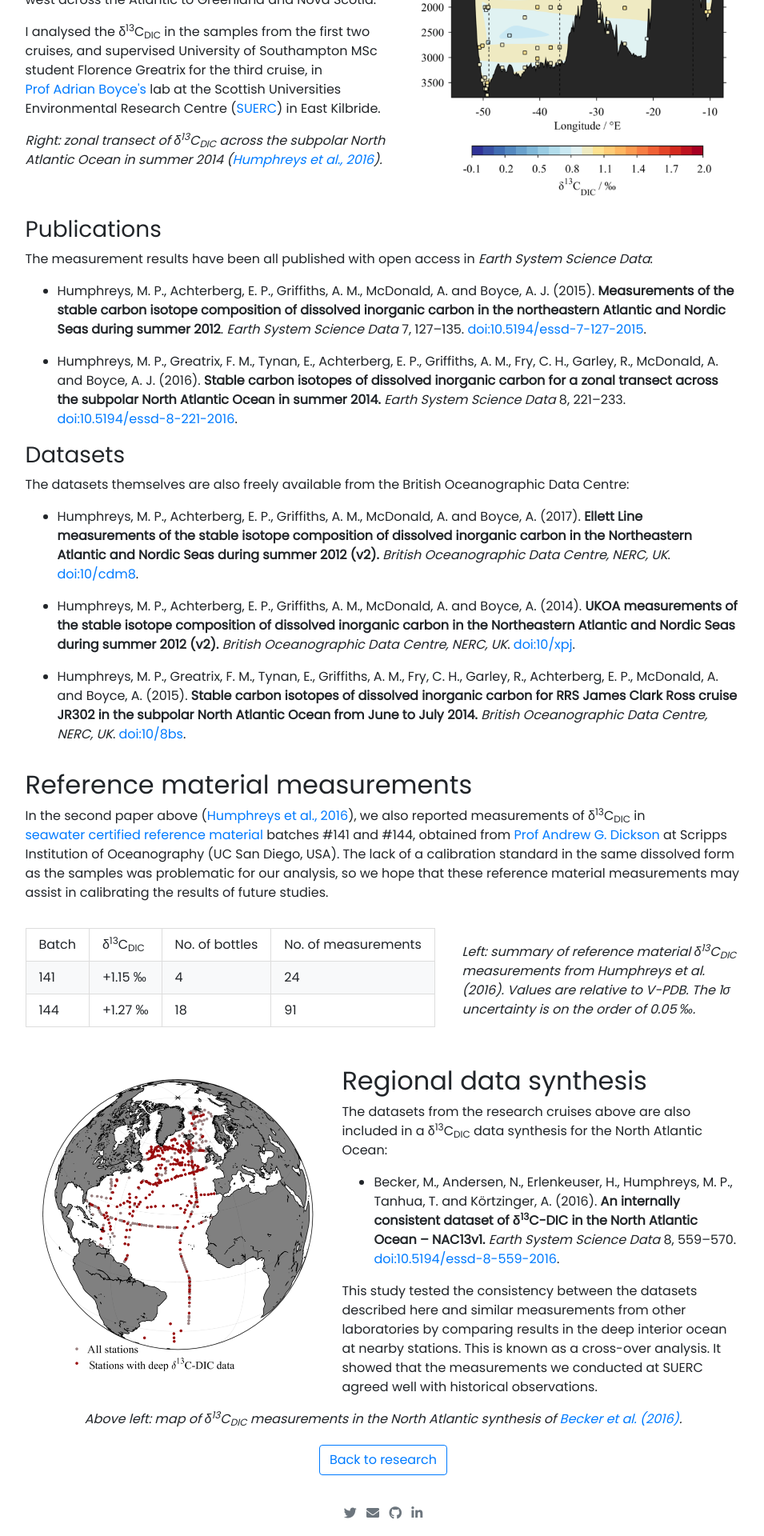
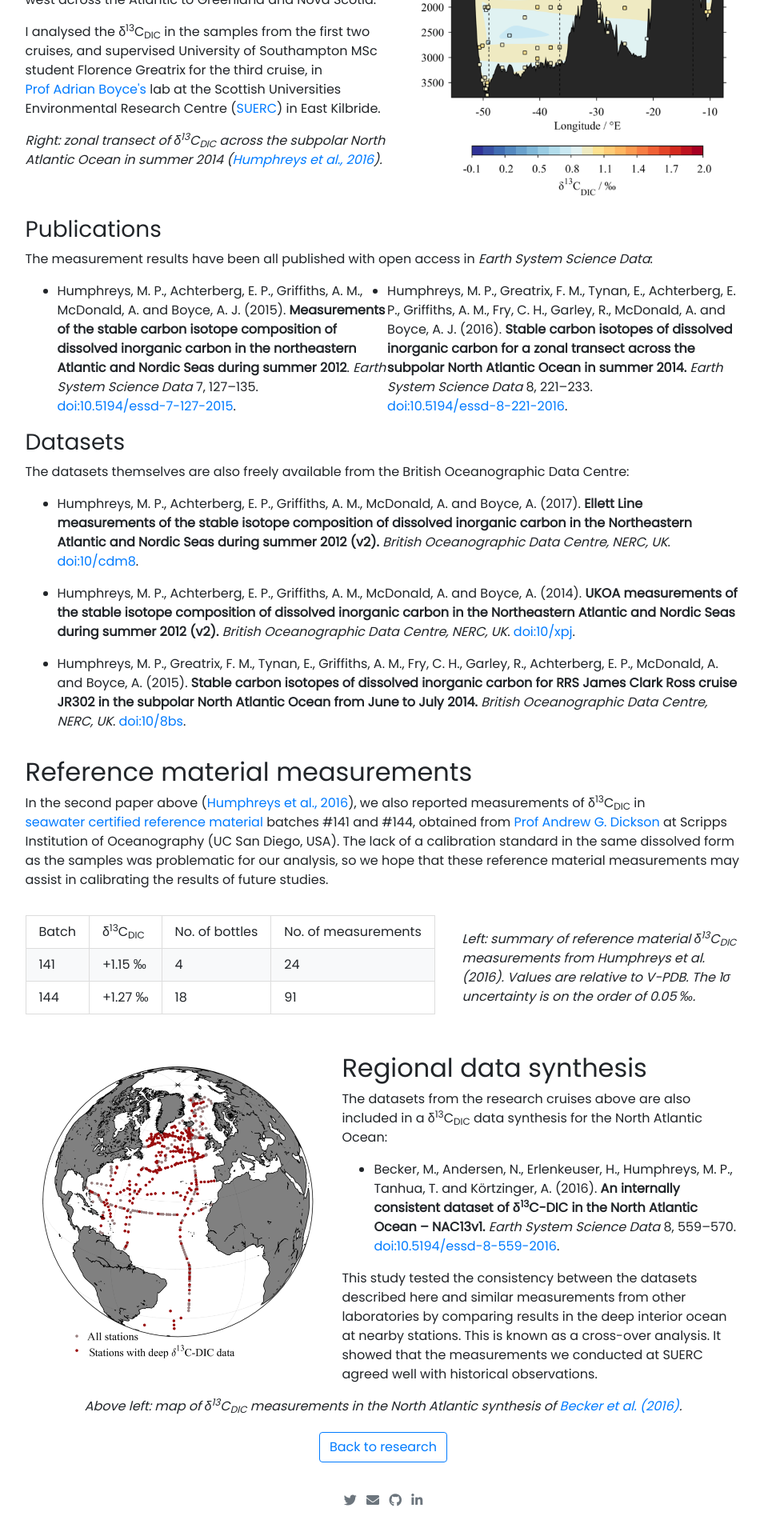
Before and after one commit to mvdh7/mvdh7.github.io, a Jekyll site: the page built from _projects/450-isotopes.md, in a window 1280 px wide. Shown: the part 752-2672 px from the top of the page at 80% size, without its empty margins (161-1116 px from the left). Built offline with Jekyll 4.4.1, drawn with Linux system fonts in a browser that asks for light colours; nearby versions of some CDN libraries; comment, search, counter and statistics services are not loaded.

Commit message:
Try bullet list

```diff
--- a/_projects/450-isotopes.md
+++ b/_projects/450-isotopes.md
@@ -31,9 +31,13 @@
 
 The measurement results have been all published with open access in *Earth System Science Data*:
 
-  * Humphreys, M. P., Achterberg, E. P., Griffiths, A. M., McDonald, A. and Boyce, A. J. (2015). **Measurements of the stable carbon isotope composition of dissolved inorganic carbon in the northeastern Atlantic and Nordic Seas during summer 2012**. *Earth System Science Data* 7, 127–135. <a href="http://doi.org/10.5194/essd-7-127-2015">doi:10.5194/essd-7-127-2015</a>.
+<ul style="display:flex; align-items:flex-start">
 
-  * Humphreys, M. P., Greatrix, F. M., Tynan, E., Achterberg, E. P., Griffiths, A. M., Fry, C. H., Garley, R., McDonald, A. and Boyce, A. J. (2016). **Stable carbon isotopes of dissolved inorganic carbon for a zonal transect across the subpolar North Atlantic Ocean in summer 2014.** *Earth System Science Data* 8, 221–233. <a href="http://doi.org/10.5194/essd-8-221-2016">doi:10.5194/essd-8-221-2016</a>.
+<li>Humphreys, M. P., Achterberg, E. P., Griffiths, A. M., McDonald, A. and Boyce, A. J. (2015). <strong>Measurements of the stable carbon isotope composition of dissolved inorganic carbon in the northeastern Atlantic and Nordic Seas during summer 2012</strong>. <em>Earth System Science Data</em> 7, 127–135. <a href="http://doi.org/10.5194/essd-7-127-2015">doi:10.5194/essd-7-127-2015</a>.</li>
+
+<li>Humphreys, M. P., Greatrix, F. M., Tynan, E., Achterberg, E. P., Griffiths, A. M., Fry, C. H., Garley, R., McDonald, A. and Boyce, A. J. (2016). <strong>Stable carbon isotopes of dissolved inorganic carbon for a zonal transect across the subpolar North Atlantic Ocean in summer 2014.</strong> <em>Earth System Science Data</em> 8, 221–233. <a href="http://doi.org/10.5194/essd-8-221-2016">doi:10.5194/essd-8-221-2016</a>.</li>
+
+</ul>
 
 ### Datasets
 
```
